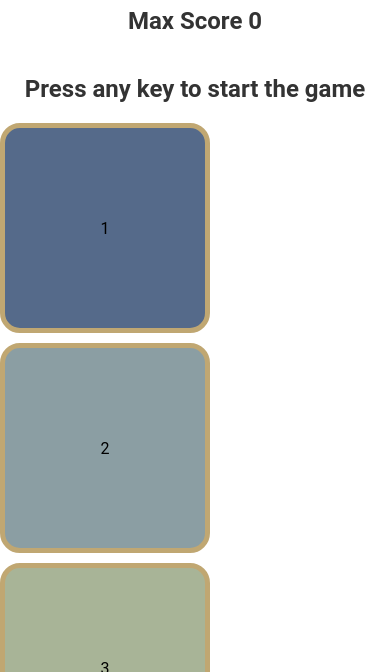
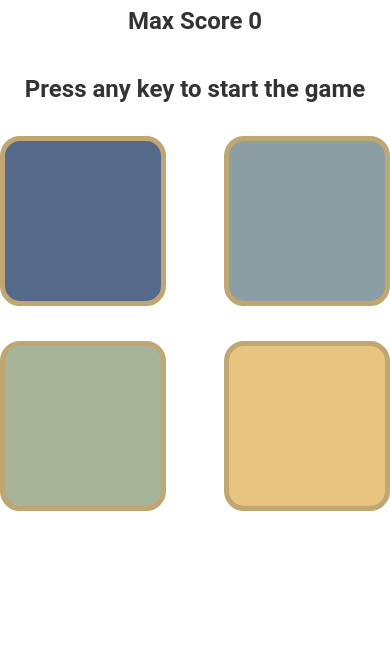
Before and after one commit to Kevindua26/Simon-Says, a plain HTML site: page index.html in a window 390 px wide. Shown: the part 172-844 px from the top of the page. Drawn offline with Linux system fonts and the light colour scheme.

Commit message:
Add Responsiveness

```diff
--- a/index.html
+++ b/index.html
@@ -12,10 +12,10 @@
   <h2 id="details">Press any key to start the game</h2>
 
   <div class="btn-container">
-    <div class="btn blue" id="blue" type="button">1</div>
-    <div class="btn gray" id="gray" type="button">2</div>
-    <div class="btn green" id="green" type="button">3</div>
-    <div class="btn amber" id="amber" type="button">4</div>
+    <div class="btn blue" id="blue" type="button"></div>
+    <div class="btn gray" id="gray" type="button"></div>
+    <div class="btn green" id="green" type="button"></div>
+    <div class="btn amber" id="amber" type="button"></div>
   </div>
 
   <script src="app.js"></script>
--- a/style.css
+++ b/style.css
@@ -100,3 +100,38 @@ h2 {
   Error Red: #B22222
   Overlay Effect: rgba(178, 34, 34, 0.4).
 */
+
+@media screen and (max-width: 500px) {
+  .btn-container {
+    height: 400px;
+    width: 400px;
+  }
+
+  .btn {
+    height: 180px;
+    width: 180px;
+    border: 5px solid #C0A772;
+    border-radius: 20px;
+    /* margin: 5px; */
+    display: flex;
+    align-items: center;
+    justify-content: center;
+  }
+}
+
+@media screen and (max-width: 400px) {
+  .btn-container {
+    width: 100%;
+  }
+
+  .btn {
+    height: 40%;
+    width: 40%;
+    border: 5px solid #C0A772;
+    border-radius: 20px;
+    /* margin: 5px; */
+    display: flex;
+    align-items: center;
+    justify-content: center;
+  }
+}
```
